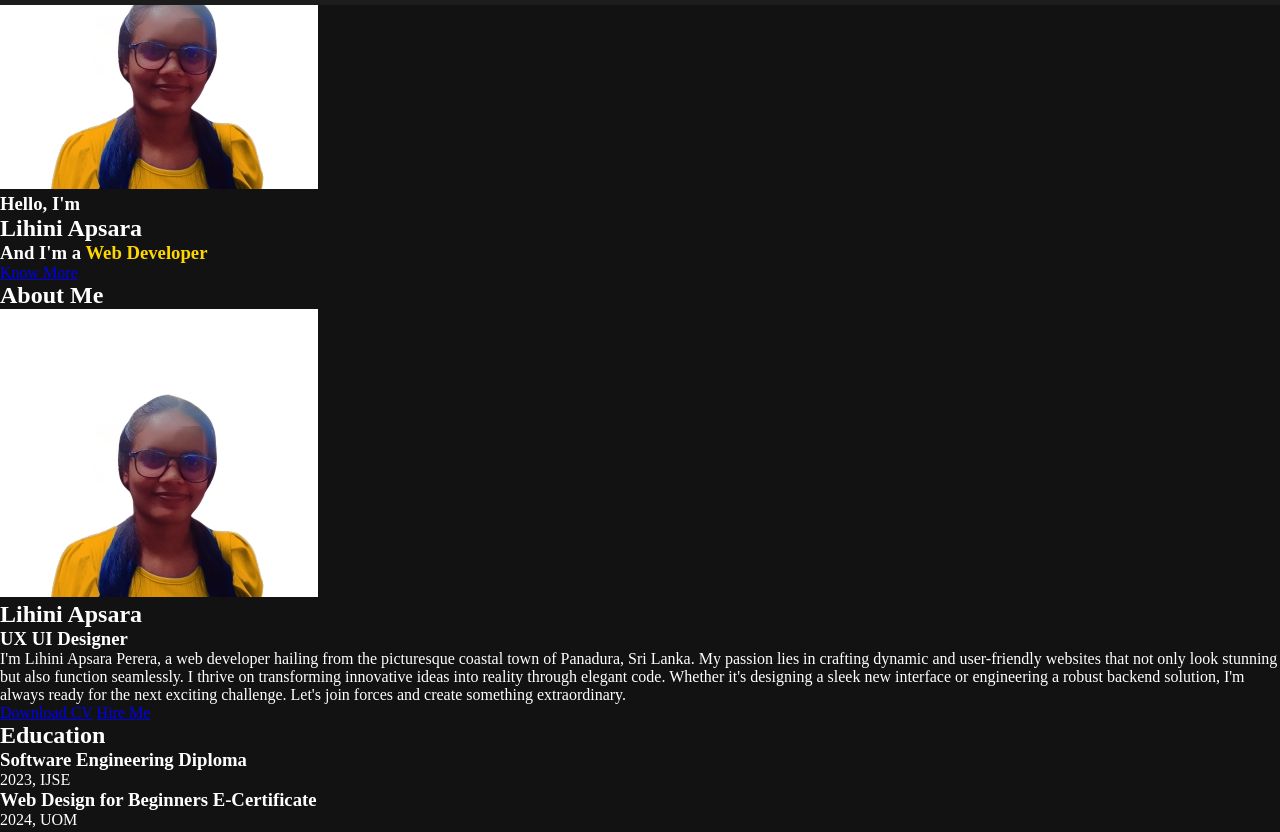
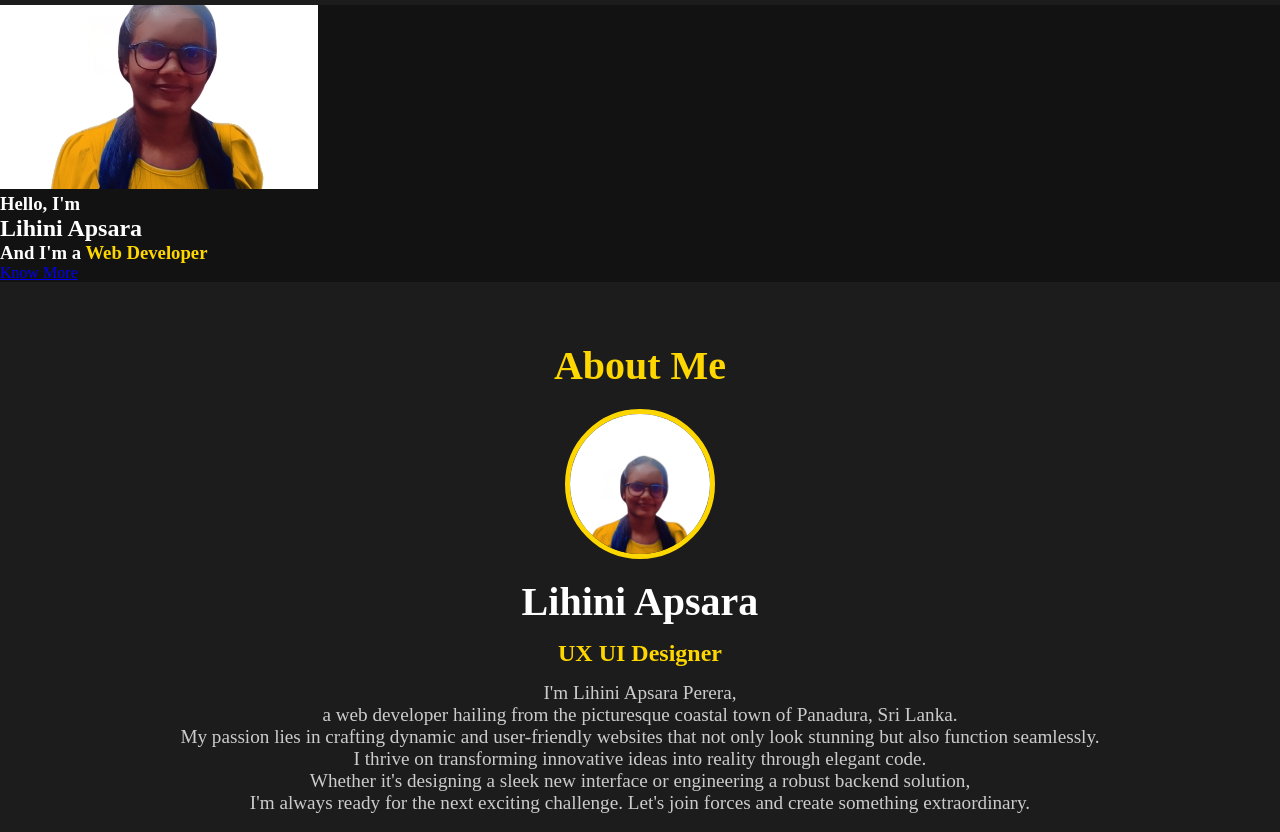
Before and after one commit to lihiniapsara/New-Portfolio-Original-, a plain HTML site: page index.html in a window 1280 px wide. Shown: the part 99-931 px from the top of the page. Drawn offline with Linux system fonts and the light colour scheme.

Commit message:
Update About

```diff
--- /dev/null
+++ b/about.css
@@ -0,0 +1,56 @@
+
+#about {
+    padding: 60px 20px;
+    background: #1c1c1c;
+    text-align: center;
+}
+
+#about h2 {
+    font-size: 2.5em;
+    margin-bottom: 20px;
+    color: #FFD700;
+}
+
+.profile {
+    margin-top: 20px;
+}
+
+.profile img {
+    border-radius: 50%;
+    width: 150px;
+    height: 150px;
+    object-fit: cover;
+    border: 5px solid #FFD700;
+}
+
+.profile h1 {
+    font-size: 2.5em;
+    margin: 15px 0;
+}
+
+.profile h3 {
+    color: #FFD700;
+    font-size: 1.5em;
+    margin-bottom: 15px;
+}
+
+.profile p {
+    font-size: 1.2em;
+    color: #ccc;
+    margin-bottom: 50px;
+}
+
+.buttons .btn {
+    margin: 10px;
+    padding: 10px 30px;
+    background: #FFD700;
+    color: #121212;
+    border-radius: 50px;
+    text-decoration: none;
+
+}
+
+.buttons .btn:hover {
+    background: #ff6347;
+    color: #fff;
+}
--- a/index.html
+++ b/index.html
@@ -6,6 +6,7 @@
     <link rel="stylesheet" href="https://cdnjs.cloudflare.com/ajax/libs/font-awesome/6.6.0/css/all.min.css">
     <link rel="stylesheet" href="header_footer.css">
     <link rel="stylesheet" href="contact.css">
+    <link rel="stylesheet" href="about.css">
 
 </head>
 <body>
@@ -46,7 +47,8 @@
         <h1>Lihini Apsara</h1>
         <h3>UX UI Designer</h3>
         <p>
-            I'm Lihini Apsara Perera, a web developer hailing from the picturesque coastal town of Panadura, Sri Lanka. My passion lies in crafting dynamic and user-friendly websites that not only look stunning but also function seamlessly. I thrive on transforming innovative ideas into reality through elegant code. Whether it's designing a sleek new interface or engineering a robust backend solution, I'm always ready for the next exciting challenge. Let's join forces and create something extraordinary.
+            I'm Lihini Apsara Perera, <br>
+            a web developer hailing from the picturesque coastal town of Panadura, Sri Lanka.<br> My passion lies in crafting dynamic and user-friendly websites that not only look stunning but also function seamlessly.<br> I thrive on transforming innovative ideas into reality through elegant code.<br> Whether it's designing a sleek new interface or engineering a robust backend solution,<br> I'm always ready for the next exciting challenge. Let's join forces and create something extraordinary.
         </p>
         <div class="buttons">
             <a href="Lihini CV.pdf" class="btn" download="Lihini_Apsara_CV.pdf">Download CV</a>
```
